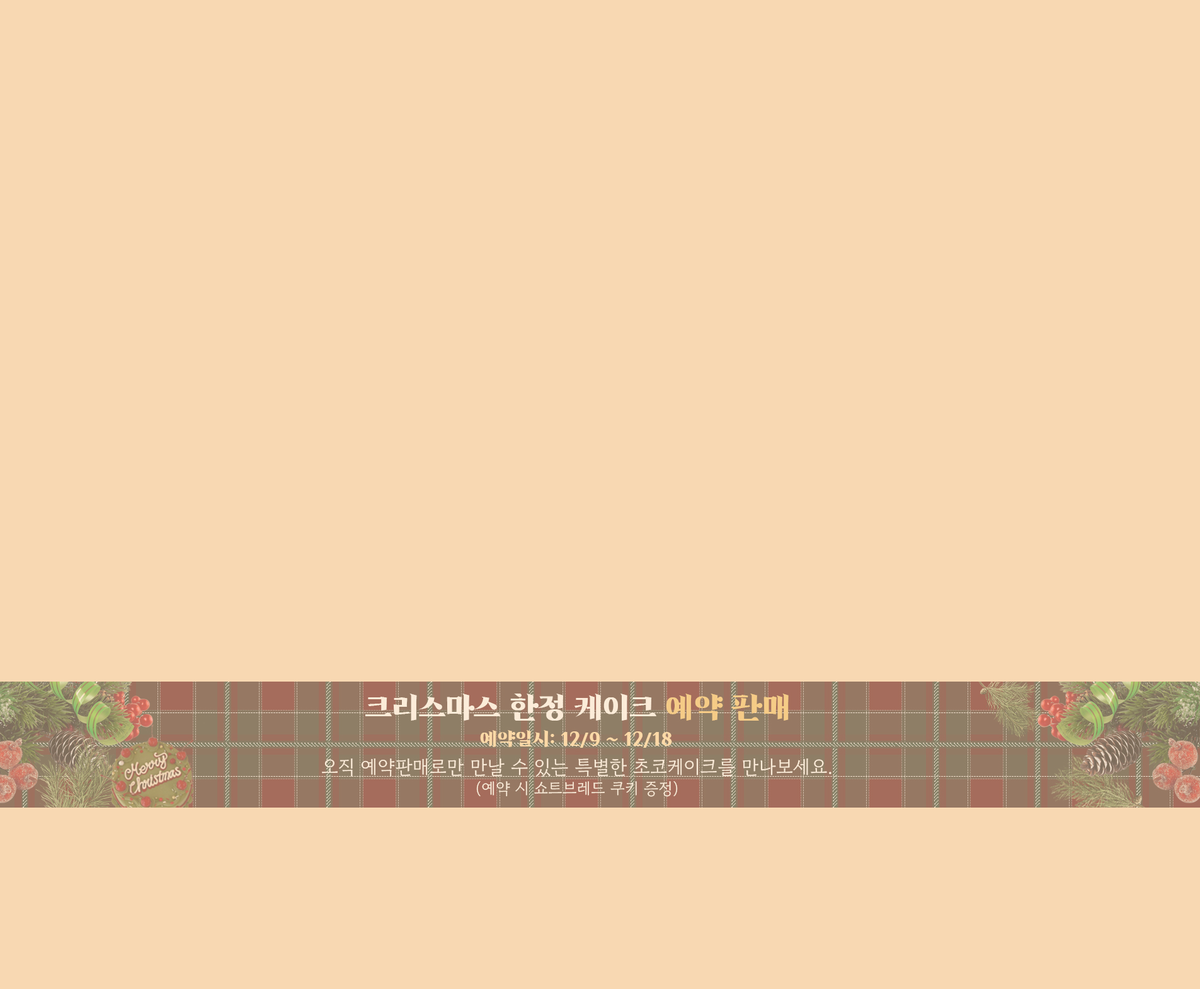
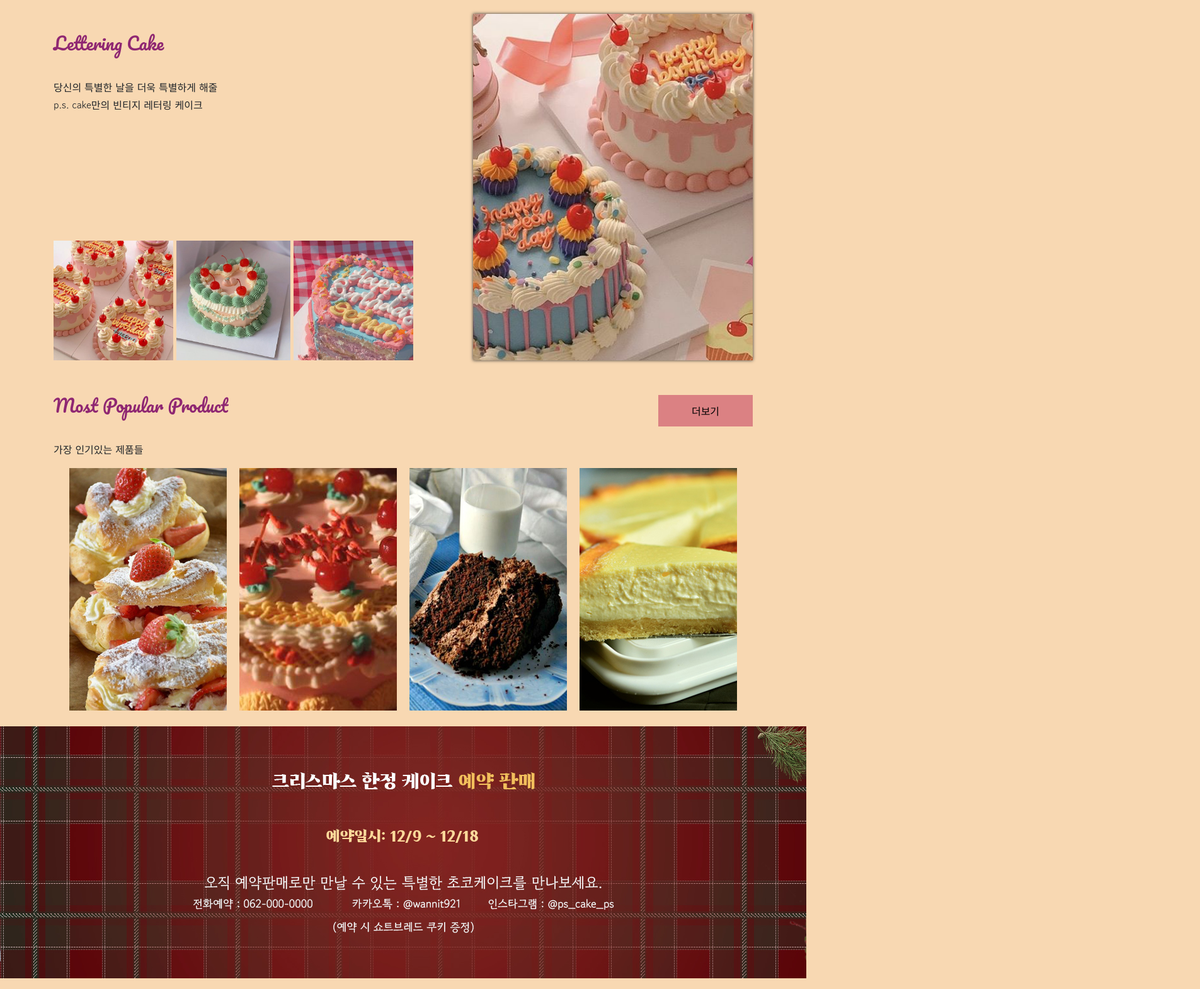
Before and after one commit to wannit9/pscake, a plain HTML site: page index-bs.html in a window 1280 px wide. Shown: the part 103-1673 px from the top of the page at 63% size, 1905 px wide, since content can reach past the window. Drawn offline with nearby package versions, Linux system fonts and the light colour scheme; a web font is replaced by a local one.

Commit message:
21.12.15 commit
1. edited banner
2. edited html, css

```diff
--- a/css/style.css
+++ b/css/style.css
@@ -1,6 +1,11 @@
 @charset "utf-8";
 @import url('https://fonts.googleapis.com/css2?family=Gowun+Dodum&family=Meow+Script&family=Pacifico&display=swap');
-
+@font-face {
+    font-family: 'HSBombaram3_Regular';
+    src: url('https://cdn.jsdelivr.net/gh/projectnoonnu/noonfonts_20-10@1.1/HSBombaram3_Regular.woff') format('woff');
+    font-weight: normal;
+    font-style: normal;
+}
 
 /* 전역범위 스타일 */
 * {
@@ -8,13 +13,13 @@
     margin: 0 auto;
     font-family: 'Gowun Dodum', sans-serif;
     box-sizing: border-box;
+    list-style: none;
 }
 body {
     background-color: #F8D8B2;
 }
 a {
     text-decoration: none;
-    /* color: #000000; */
 }
 a:hover {
     text-decoration: none;
@@ -23,13 +28,11 @@ a:hover {
     display: none;
 }
 
-
 /* header start */
 .header{
-    position: fixed;
+    position: relative;
     height: 100px;
     background-color: #DB8183;
-    margin-top: -25px;
 }
 .logo{
     position: absolute;
@@ -49,36 +52,95 @@ nav{
 
 /* contents start */
 .lettering{
+    margin: 0 auto;
+    position: relative;
     width: 100%;
     height: 550px;
-    /* background-color: bisque; */
     margin-top: 25px;
 }
+.text {
+    width: 55%;
+    height: auto;
+}
+.text h3 {
+    font-family: 'Pacifico', cursive;
+    color: #8F2772;
+    padding: 30px 0;
+}
+.text p {
+    line-height: 1.8;
+}
+.cakeimg {
+    position: absolute;
+    bottom: 0;
+}
+.cakeimg li img {
+    height: 190px;
+    object-fit: cover;
+}
+.cakeimg li {
+    float: left;
+    margin: 0 5px 0 0;
+}
+.img4 {
+    position: absolute;
+    right: 0;
+    width: 40%;
+    height: 100%;
+    object-fit: cover;
+    box-shadow: 0 0 5px 0 #333;
+}
+
 .popular{
-    height: 560px;
+    position: relative;
+    height: auto;
     margin: 25px 0;
-    /* background-color: blanchedalmond; */
+}
+.more {
+    position: absolute;
+    right: 0;
+    top: 30px;
+    width: 150px;
+    height: 50px;
+    background-color: #DB8183;
+    border: none;
+}
+.popular ul li {
+    float: left;
+    margin: 0 10px 0 10px;
+}
+.popular img {
+    width: 100%;
+    height: 100%;
+    transition: all 0.2s  linear;
+}
+.popular ul li:hover {
+    opacity: 0.8;
 }
 
 .banner{
     width: 100%;
-    height: 200px;
+    height: 400px;
     text-align: center;
-    margin-left: -30px;
-    opacity: .5;
+    /* 사진 위에 색상 덮어씌우기 (위 아래 따로 조절가능) */
+    /* background-image: linear-gradient(
+        rgba(0,0,0,0.2),
+        rgba(0,0,0,0.2)
+    ), url("../img/christmas-adimg2.jpg"); */
+    background: url("../img/christmas-adimg2.jpg") no-repeat center center;
 }
 
 .order{
     width: 100%;
     height: 260px;
-    /* background-color: lightgoldenrodyellow; */
+    background-color: lightgoldenrodyellow;
     margin: 25px 0;
 }
 
 .ad{
     width: 100%;
     height: 600px;
-    /* background-color: lightyellow; */
+    background-color: lightyellow;
     margin: 25px 0;
 }
 /* contents end */
--- a/index-bs.html
+++ b/index-bs.html
@@ -32,12 +32,45 @@
     </div>
 
     <div class="container-xl">
-        <div class="lettering"></div>
-        <div class="popular"></div>
+        <div class="row no-gutters lettering">
+            <div class="col text">
+                <h3>Lettering Cake</h3>
+                <p>당신의 특별한 날을 더욱 특별하게 해줄<br>p.s. cake만의 빈티지 레터링 케이크</p>
+            </div>
+            <div class="col-5-auto">
+                <a href="#"><img src="img/lettering_ex4.jpg" alt="lettering cake4" class="img4"></a>
+            </div>
+            <div class="w-100"></div>
+            <div class="col-7-auto cakeimg">
+                <ul>
+                    <li><a href="#"><img src="img/lettering_ex1.jpg" alt="lettering cake1"></a></li>
+                    <li><a href="#"><img src="img/lettering_ex2.jpg" alt="lettering cake2"></a></li>
+                    <li><a href="#"><img src="img/lettering_ex3.jpg" alt="lettering cake3"></a></li>
+                </ul>
+            </div>
+        </div>
+        <div class="row no-gutters popular">
+            <div class="col text">
+                <h3>Most Popular Product</h3>
+                <p>가장 인기있는 제품들</p>
+            </div>
+            <div class="col">
+                <button class="more" type="button">더보기</button>
+            </div>
+            <div class="w-100"></div>
+            <div class="col-12-auto">
+                <ul>
+                    <li><a href="#"><img src="img/popular_img1.jpg" alt="strawberry cake"></a></li>
+                    <li><a href="#"><img src="img/popular_img2.jpg" alt="lettering cake"></a></li>
+                    <li><a href="#"><img src="img/popular_img3.jpg" alt="chocolate cake"></a></li>
+                    <li><a href="#"><img src="img/popular_img4.jpg" alt="cheese cake"></a></li>
+                </ul>
+            </div>
+        </div>
     </div>
 
     <div class="container-fluid banner">
-        <a href="#"><img src="img/christmas-adimg.jpg" alt="광고배너"></a>
+
     </div>
 
     <div class="container-xl">
```
Also changed, not shown: img/christmas-adimg2.jpg (added), img/popular_img1.jpg (added), img/popular_img2.jpg (added), img/popular_img3.jpg (added), img/popular_img4.jpg (added), 1 other file.
